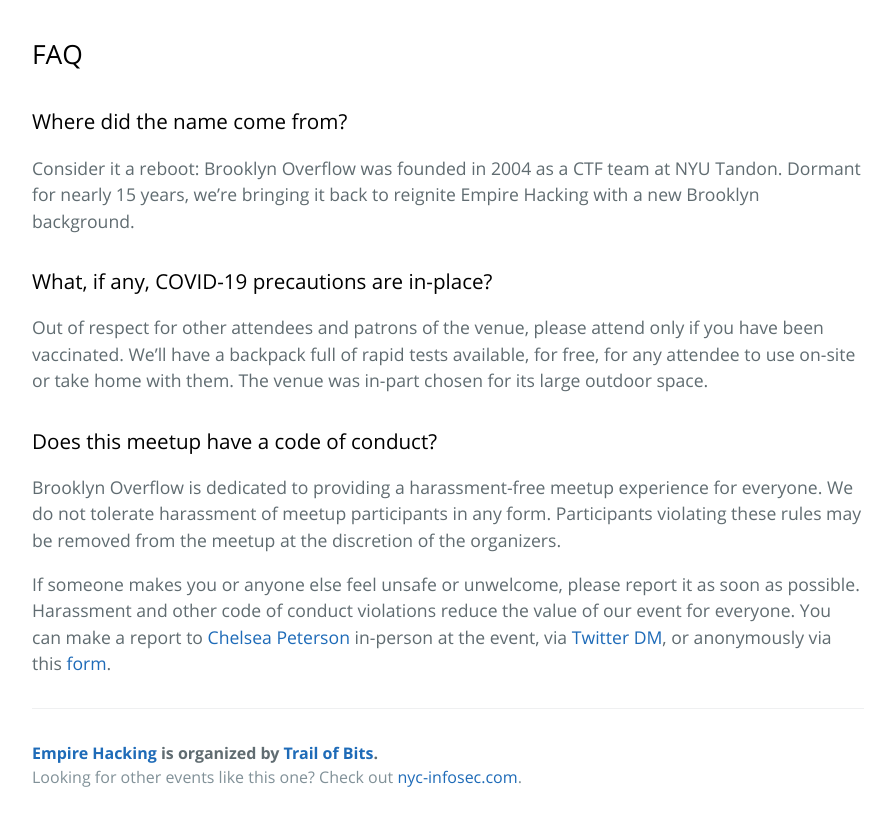
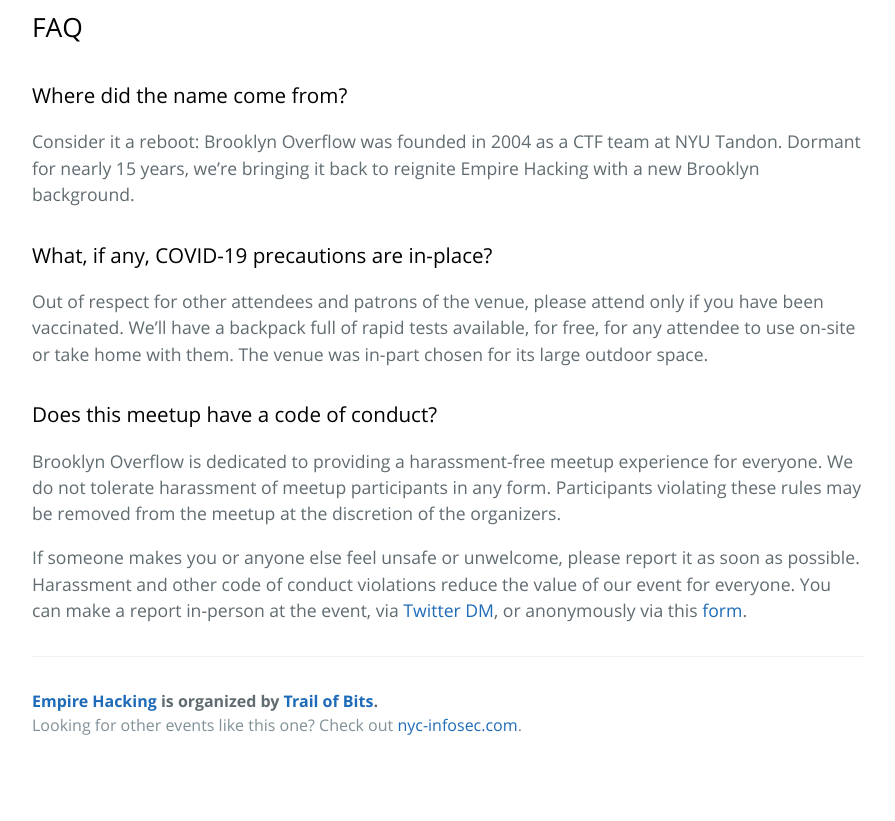
Before and after one commit to trailofbits/empirehacking.nyc, a Jekyll site: the page built from bkoverflow.md, in a window 1280 px wide and 900 px high, scrolled down 1501 px, cut to the strip 79-900 px from the top of the window. Shown: the whole strip, without its empty margins (192-1087 px from the left). Built offline with Jekyll 4.4.1, drawn with Linux system fonts in a browser that asks for light colours; after the commit the page ends 2349 px from its top, so only the background shows below that; part of the change alters nothing that is shown; some of the changed text lies outside the part shown.

Commit message:
Update bkoverflow.md
Edited dates, removed Chelsea from harassment contact

```diff
--- a/bkoverflow.md
+++ b/bkoverflow.md
@@ -9,7 +9,7 @@ permalink: /bkoverflow/
 
 Brooklyn Overflow is a social event, without an agenda, for members to catch up with one another separate from Empire Hacking. Come out and meet your fellow hackers and friends!
 
-The next meetup will take place: [TBD](XXX) at DSK Brooklyn
+The next meetup will take place: January 10, 2023 at DSK Brooklyn
 
 * Follow [@EmpireHacking](https://twitter.com/EmpireHacking) on Twitter
 * Join our [Slack](https://empireslacking.herokuapp.com) community
@@ -20,7 +20,7 @@ The next meetup will take place: [TBD](XXX) at DSK Brooklyn
 
 ### When
 
-* We meet once per month with specific days announced on [Twitter](https://twitter.com/EmpireHacking) and [Meetup](https://www.meetup.com/Empire-Hacking/). There is no set schedule yet! The meetup starts at 6pm and ends when the venue closes or all the attendees leave.
+* We meet once per month with specific days announced on [Twitter](https://twitter.com/EmpireHacking) and [Meetup](https://www.meetup.com/Empire-Hacking/). The meetup starts at 6pm and ends when the venue closes or all the attendees leave.
 
 ## Event Calendar
 
@@ -42,4 +42,4 @@ Out of respect for other attendees and patrons of the venue, please attend only
 
 Brooklyn Overflow is dedicated to providing a harassment-free meetup experience for everyone. We do not tolerate harassment of meetup participants in any form. Participants violating these rules may be removed from the meetup at the discretion of the organizers.
 
-If someone makes you or anyone else feel unsafe or unwelcome, please report it as soon as possible. Harassment and other code of conduct violations reduce the value of our event for everyone. You can make a report to [Chelsea Peterson](mailto:chelsea.peterson@trailofbits.com) in-person at the event, via [Twitter DM](https://twitter.com/EmpireHacking), or anonymously via this [form](https://docs.google.com/forms/d/e/1FAIpQLScyZAo_QmsoKYSriClcmkXmzN9gOoqO2oapLWlVFIGHJEvYXA/viewform).
+If someone makes you or anyone else feel unsafe or unwelcome, please report it as soon as possible. Harassment and other code of conduct violations reduce the value of our event for everyone. You can make a report in-person at the event, via [Twitter DM](https://twitter.com/EmpireHacking), or anonymously via this [form](https://docs.google.com/forms/d/e/1FAIpQLScyZAo_QmsoKYSriClcmkXmzN9gOoqO2oapLWlVFIGHJEvYXA/viewform).
```
